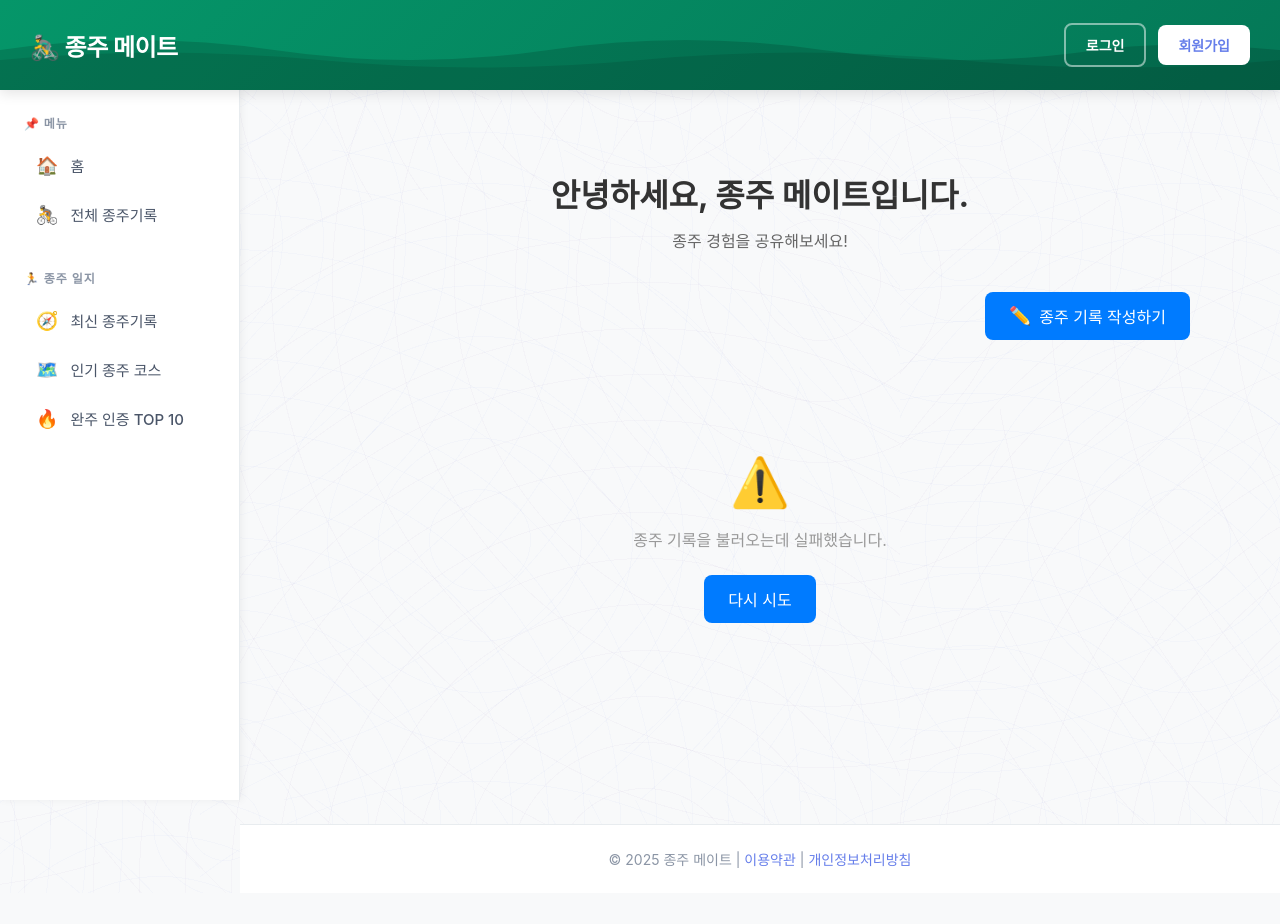
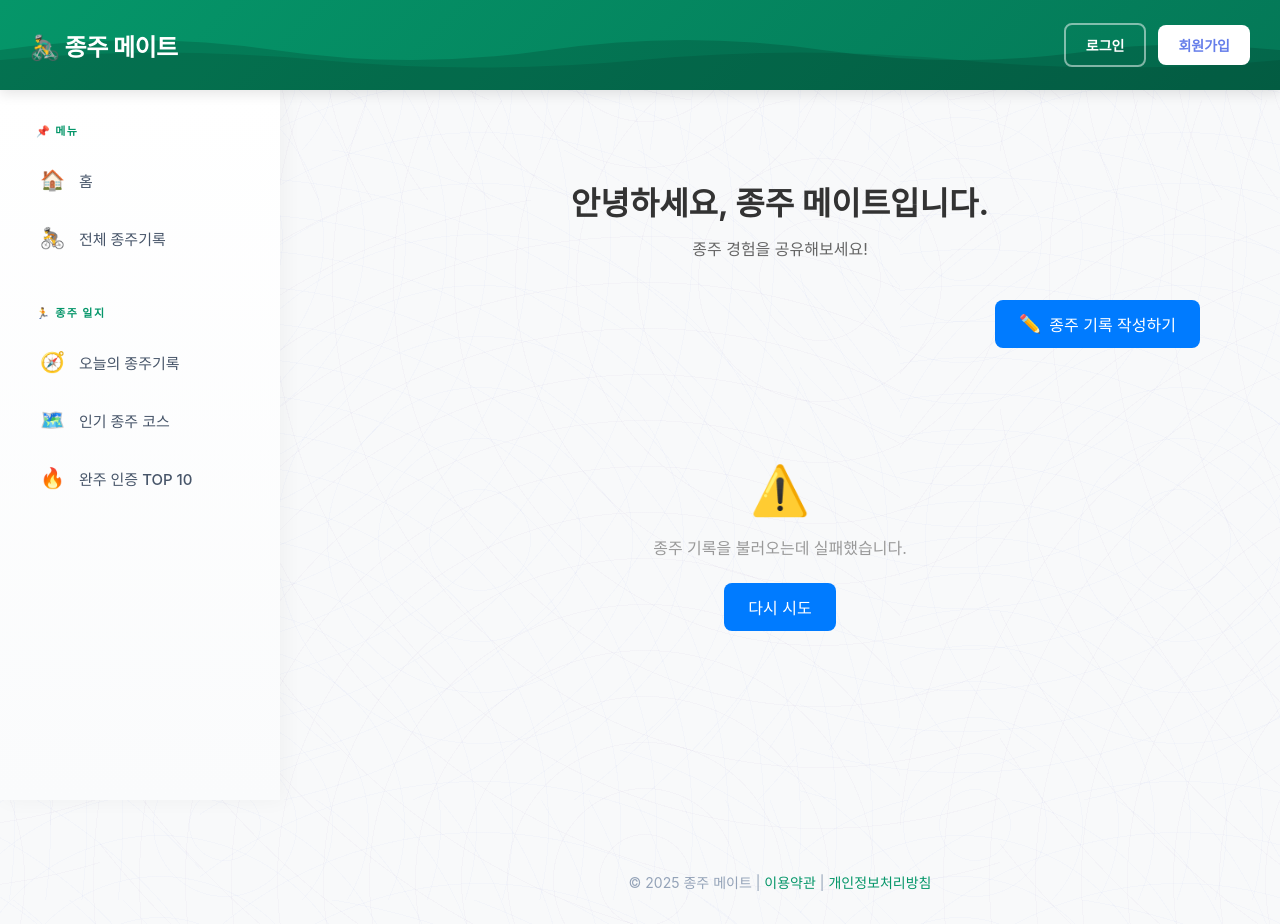
Before and after one commit to 100-hours-a-week/3-clay-kim-community-FE, a website: page public/pages/post/post.html in a window 1280 px wide. Before the commit the page ends 893 px from the top, so only its background shows below. Drawn offline with Linux system fonts and the light colour scheme; no server answers.

Commit message:
feat: 사이드바 변경

```diff
--- a/public/components/layout/layout.css
+++ b/public/components/layout/layout.css
@@ -226,28 +226,28 @@ body {
   position: fixed;
   top: 90px;
   left: 0;
-  width: 240px;
+  width: 280px;
   height: calc(100vh - 90px);
-  background-color: #ffffff;
-  border-right: 1px solid #e8ecef;
-  padding: 24px 0;
+  background: linear-gradient(180deg, #ffffff 0%, #fafbfc 100%);
+  border-right: none;
+  padding: 32px 0;
   overflow-y: auto;
-  box-shadow: 2px 0 8px rgba(0, 0, 0, 0.05);
+  box-shadow: 4px 0 20px rgba(0, 0, 0, 0.04);
 }
 
 .sidebar-section {
-  margin-bottom: 32px;
-  padding: 0 20px;
+  margin-bottom: 40px;
+  padding: 0 24px;
 }
 
 .sidebar-title {
-  font-size: 12px;
-  font-weight: 700;
-  color: #8b95a5;
+  font-size: 11px;
+  font-weight: 800;
+  color: #059669;
   text-transform: uppercase;
-  letter-spacing: 1px;
-  margin-bottom: 12px;
-  padding-left: 4px;
+  letter-spacing: 1.5px;
+  margin-bottom: 16px;
+  padding-left: 12px;
 }
 
 .sidebar ul {
@@ -256,74 +256,78 @@ body {
 }
 
 .sidebar li {
-  margin-bottom: 4px;
+  margin-bottom: 6px;
 }
 
 .sidebar a {
   display: flex;
   align-items: center;
-  padding: 12px 16px;
-  color: #4a5568;
+  padding: 14px 16px;
+  color: #475569;
   text-decoration: none;
   font-weight: 500;
   font-size: 15px;
-  border-radius: 8px;
-  transition: all 0.2s ease;
+  border-radius: 12px;
+  transition: all 0.3s cubic-bezier(0.4, 0, 0.2, 1);
+  position: relative;
 }
 
 .sidebar a:hover {
-  background-color: #f7fafc;
-  color: #667eea;
-  transform: translateX(20px);
+  background-color: #f0fdf4;
+  color: #059669;
+  transform: translateX(4px);
+  box-shadow: 0 2px 8px rgba(5, 150, 105, 0.1);
 }
 
 .sidebar a.active {
-  background-color: #eef2ff;
-  color: #667eea;
+  background: linear-gradient(135deg, #d1fae5 0%, #a7f3d0 100%);
+  color: #047857;
   font-weight: 600;
+  box-shadow: 0 2px 12px rgba(5, 150, 105, 0.15);
 }
 
 .sidebar-icon {
-  margin-right: 12px;
-  font-size: 18px;
+  margin-right: 14px;
+  font-size: 20px;
 }
 
 /* ===== Main Content ===== */
 .main-content {
-  margin-left: 240px;
-  padding: 40px;
+  margin-left: 280px;
+  padding: 48px 60px;
   min-height: calc(100vh - 90px);
   background-color: transparent;
 }
 
 .content-wrapper {
-  max-width: 1200px;
+  max-width: 1400px;
   margin: 0 auto;
   background-color: #ffffff;
-  border-radius: 12px;
-  padding: 32px;
-  box-shadow: 0 2px 8px rgba(0, 0, 0, 0.05);
+  border-radius: 20px;
+  padding: 48px 56px;
+  box-shadow: 0 4px 24px rgba(0, 0, 0, 0.06), 0 0 1px rgba(0, 0, 0, 0.04);
 }
 
 /* ===== Footer ===== */
 .footer {
-  background-color: #ffffff;
-  border-top: 1px solid #e8ecef;
+  background-color: transparent;
+  border-top: none;
   text-align: center;
-  padding: 24px 0;
+  padding: 32px 0;
   font-size: 14px;
-  color: #8b95a5;
-  margin-left: 240px;
+  color: #94a3b8;
+  margin-left: 280px;
 }
 
 .footer a {
-  color: #667eea;
+  color: #059669;
   text-decoration: none;
   transition: color 0.3s ease;
+  font-weight: 500;
 }
 
 .footer a:hover {
-  color: #764ba2;
+  color: #047857;
   text-decoration: underline;
 }
 
@@ -341,6 +345,11 @@ body {
   .main-content,
   .footer {
     margin-left: 0;
+    padding: 24px;
+  }
+
+  .content-wrapper {
+    padding: 32px 24px;
   }
 
   .header-container {
--- a/public/components/layout/layout.js
+++ b/public/components/layout/layout.js
@@ -52,7 +52,7 @@ class Layout {
           <div class="sidebar-section">
             <h3 class="sidebar-title">🏃 종주 일지</h3>
             <ul>
-              <li><a href="/pages/post/post.html?period=daily"><span class="sidebar-icon">🧭</span>최신 종주기록</a></li>
+              <li><a href="/pages/post/post.html?period=daily"><span class="sidebar-icon">🧭</span>오늘의 종주기록</a></li>
               <li><a href="/pages/post/post.html?period=weekly"><span class="sidebar-icon">🗺️</span>인기 종주 코스</a></li>
               <li><a href="/pages/post/post.html?view=top10"><span class="sidebar-icon">🔥</span>완주 인증 TOP 10</a></li>
             </ul>
@@ -164,11 +164,12 @@ class Layout {
    * 현재 페이지에 맞는 사이드바 메뉴 활성화
    */
   setActiveSidebar() {
-    const currentPath = window.location.pathname;
+    const currentPath = window.location.pathname + window.location.search;
     const sidebarLinks = document.querySelectorAll(".sidebar a");
 
     sidebarLinks.forEach((link) => {
-      if (link.getAttribute("href") === currentPath) {
+      const linkHref = link.getAttribute("href");
+      if (linkHref === currentPath) {
         link.classList.add("active");
       }
     });
--- a/public/pages/post/post.js
+++ b/public/pages/post/post.js
@@ -37,7 +37,7 @@ function updatePageHeader() {
 
   const headerConfig = {
     daily: {
-      title: '🧭 최신 종주기록',
+      title: '🧭 오늘의 종주기록',
       description: '오늘 올라온 종주기록을 확인하세요!'
     },
     weekly: {
```
